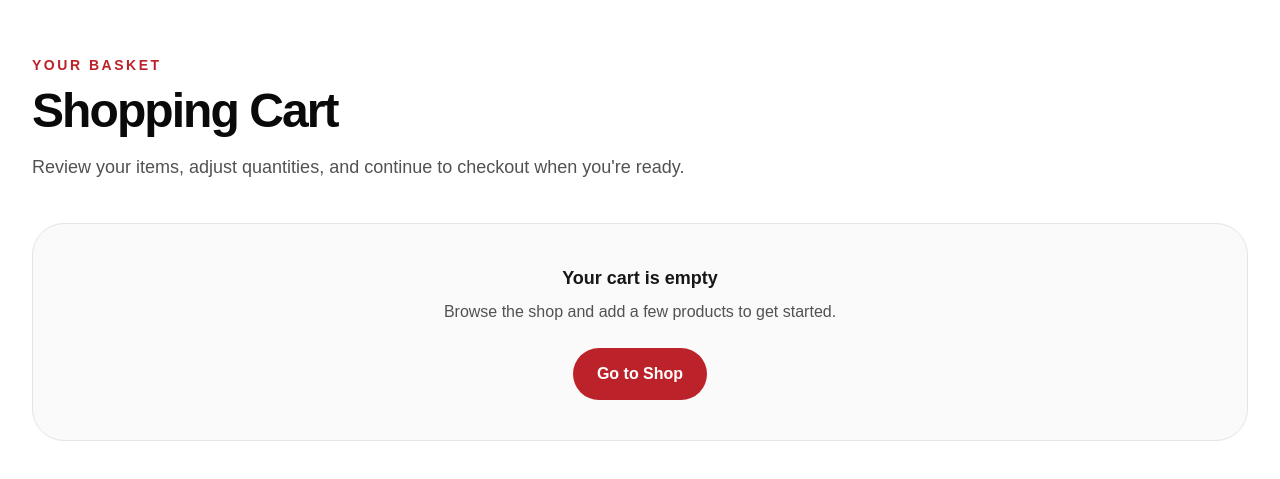
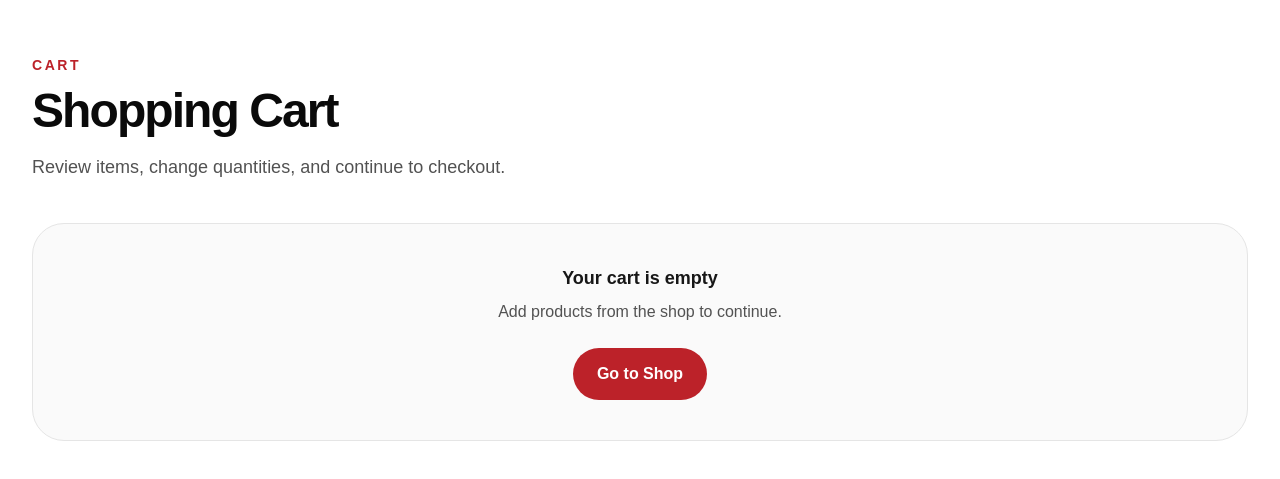
Before and after one commit to cleanwebsitesuk/stickerology, a Next.js app: page /cart in a window 1280 px wide. Shown: the part 801-1280 px from the top of the page. Built offline with nearby package versions, Linux system fonts and the light colour scheme.

Commit message:
Update page-client.tsx

```diff
--- a/app/cart/page-client.tsx
+++ b/app/cart/page-client.tsx
@@ -12,30 +12,25 @@ export default function CartPageClient() {
       <section className="mx-auto max-w-7xl px-6 py-14 lg:px-8">
         <div className="max-w-3xl">
           <p className="text-sm font-semibold uppercase tracking-[0.18em] text-[#BC2229]">
-            Your Basket
+            Cart
           </p>
           <h1 className="mt-3 text-4xl font-extrabold tracking-[-0.04em] md:text-5xl">
             Shopping Cart
           </h1>
           <p className="mt-4 text-lg leading-8 text-neutral-600">
-            Review your items, adjust quantities, and continue to checkout when
-            you&apos;re ready.
+            Review items, change quantities, and continue to checkout.
           </p>
         </div>
 
         {!isHydrated ? (
           <div className="mt-10 rounded-[2rem] border border-neutral-200 bg-neutral-50 p-10 text-center">
-            <p className="text-lg font-semibold text-neutral-900">
-              Loading cart...
-            </p>
+            <p className="text-lg font-semibold text-neutral-900">Loading cart...</p>
           </div>
         ) : items.length === 0 ? (
           <div className="mt-10 rounded-[2rem] border border-neutral-200 bg-neutral-50 p-10 text-center">
-            <p className="text-lg font-semibold text-neutral-900">
-              Your cart is empty
-            </p>
+            <p className="text-lg font-semibold text-neutral-900">Your cart is empty</p>
             <p className="mt-2 text-neutral-600">
-              Browse the shop and add a few products to get started.
+              Add products from the shop to continue.
             </p>
 
             <Link
@@ -70,7 +65,7 @@ export default function CartPageClient() {
                             £{item.price.toFixed(2)} each
                           </p>
                           <p className="mt-1 text-sm text-neutral-500">
-                            In stock: {item.stock}
+                            Stock: {item.stock}
                           </p>
                         </div>
 
@@ -84,7 +79,9 @@ export default function CartPageClient() {
                           <button
                             type="button"
                             onClick={() =>
-                              updateQuantity(item.id, item.quantity - 1)
+                              item.quantity === 1
+                                ? removeItem(item.id)
+                                : updateQuantity(item.id, item.quantity - 1)
                             }
                             className="px-4 py-2 text-lg font-semibold text-neutral-700 transition hover:bg-neutral-50"
                           >
@@ -111,7 +108,7 @@ export default function CartPageClient() {
                           onClick={() => removeItem(item.id)}
                           className="text-sm font-semibold text-neutral-500 transition hover:text-[#BC2229]"
                         >
-                          Remove item
+                          Remove
                         </button>
                       </div>
                     </div>
@@ -129,9 +126,7 @@ export default function CartPageClient() {
             </div>
 
             <aside className="h-fit rounded-[2rem] border border-neutral-200 bg-neutral-50 p-6 shadow-[0_20px_60px_rgba(0,0,0,0.04)]">
-              <h2 className="text-xl font-bold text-neutral-950">
-                Order Summary
-              </h2>
+              <h2 className="text-xl font-bold text-neutral-950">Order Summary</h2>
 
               <div className="mt-6 space-y-4">
                 <div className="flex items-center justify-between text-neutral-600">
@@ -143,9 +138,7 @@ export default function CartPageClient() {
 
                 <div className="flex items-center justify-between text-neutral-600">
                   <span>Shipping</span>
-                  <span className="font-semibold text-neutral-950">
-                    Calculated at checkout
-                  </span>
+                  <span className="font-semibold text-neutral-950">Calculated at checkout</span>
                 </div>
 
                 <div className="border-t border-neutral-200 pt-4">
@@ -164,7 +157,7 @@ export default function CartPageClient() {
                 href="/checkout"
                 className="mt-8 inline-flex w-full items-center justify-center rounded-full bg-[#BC2229] px-6 py-3.5 font-semibold text-white transition hover:bg-[#a61d24]"
               >
-                Continue to Checkout
+                Checkout
               </Link>
 
               <Link
```
